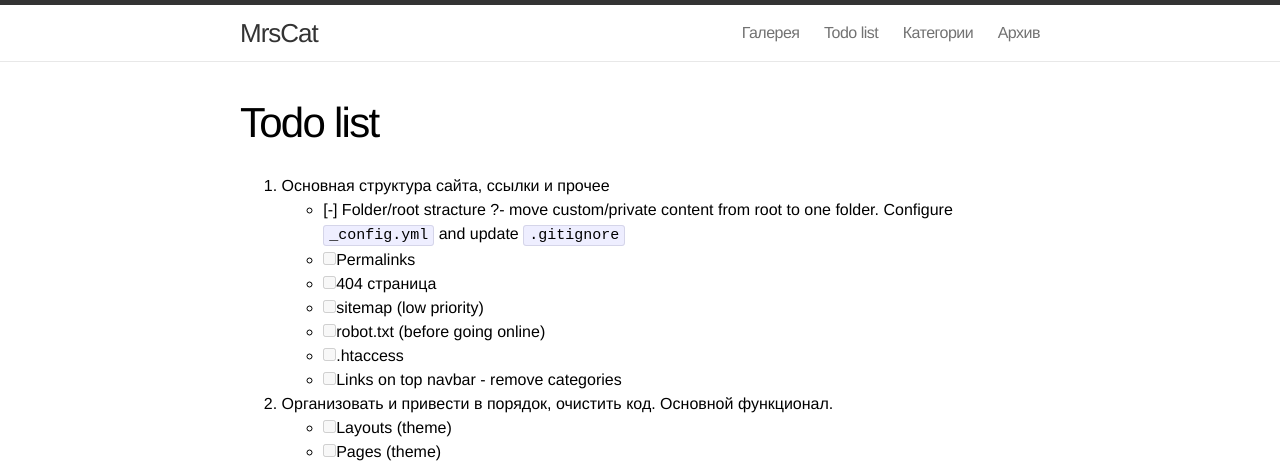
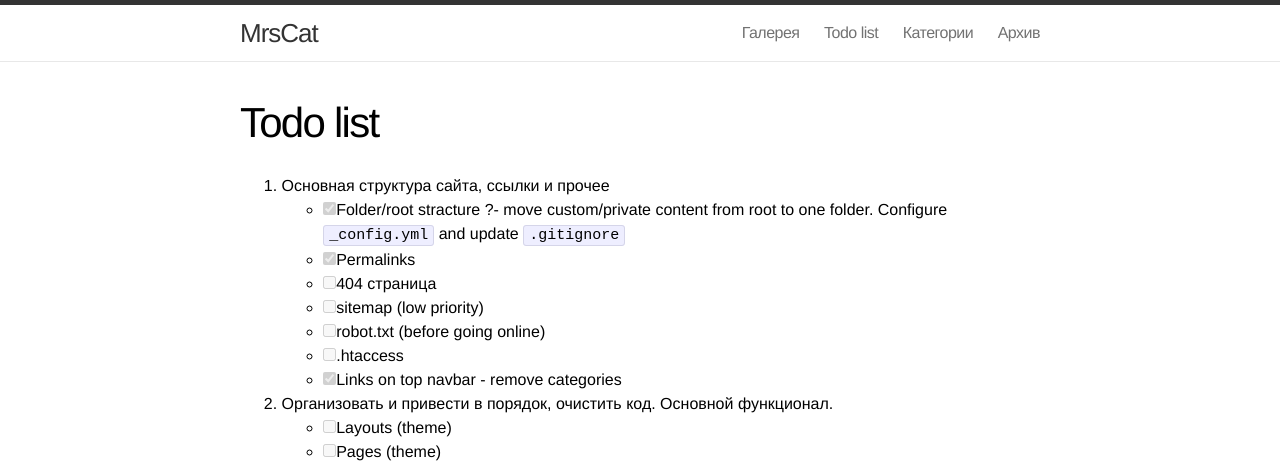
Before and after one commit to gitmaestro/mrskat, a Jekyll site: the page built from todo.md, in a window 1280 px wide. Shown: the top 466 px of the page. Built offline with Jekyll 4.4.1, drawn with Linux system fonts in a browser that asks for light colours.

Commit message:
- Updated todo.md - Moved css to assets folder

```diff
--- a/_config.yml
+++ b/_config.yml
@@ -5,18 +5,17 @@ baseurl: ""
 url: "http://mrscat.ru"
 twitter_username: me0wth
 github_username:  me0wth66
-
-
 encoding: utf-8
 
 # Build settings
 markdown: kramdown
 permalink: '/posts/:title/'
 
-
+# Pagination
 paginate: 3
 paginate_path: "/page/:num"
 
+# Category lists pages
 collections:
   categories:
     output: true
--- a/_includes/head.html
+++ b/_includes/head.html
@@ -7,6 +7,6 @@
     <link rel="canonical" href="{{ page.url | replace:'index.html','' | prepend: site.baseurl | prepend: site.url }}">
 
     <!-- Custom CSS -->
-    <link rel="stylesheet" href="{{ "/css/main.css" | prepend: site.baseurl }}">
+    <link rel="stylesheet" href="{{ "/assets/css/main.css" | prepend: site.baseurl }}">
 
 </head>
--- a/todo.md
+++ b/todo.md
@@ -5,13 +5,13 @@ permalink: /todo/
 ---
 
 1. Основная структура сайта, ссылки и прочее
-    - [-] Folder/root stracture ?- move custom/private content from root to one folder. Configure `_config.yml` and update `.gitignore`
-    - [ ] Permalinks
+    - [x] Folder/root stracture ?- move custom/private content from root to one folder. Configure `_config.yml` and update `.gitignore`
+    - [x] Permalinks
     - [ ] 404 страница
     - [ ] sitemap (low priority)
     - [ ] robot.txt (before going online)
     - [ ] .htaccess
-    - [ ] Links on top navbar - remove categories
+    - [x] Links on top navbar - remove categories
 2. Организовать и привести в порядок, очистить код. Основной функционал.
     - [ ] Layouts (theme)
     - [ ] Pages (theme)
```
Also changed, not shown: assets/css/main.css (renamed from css/main.css).
